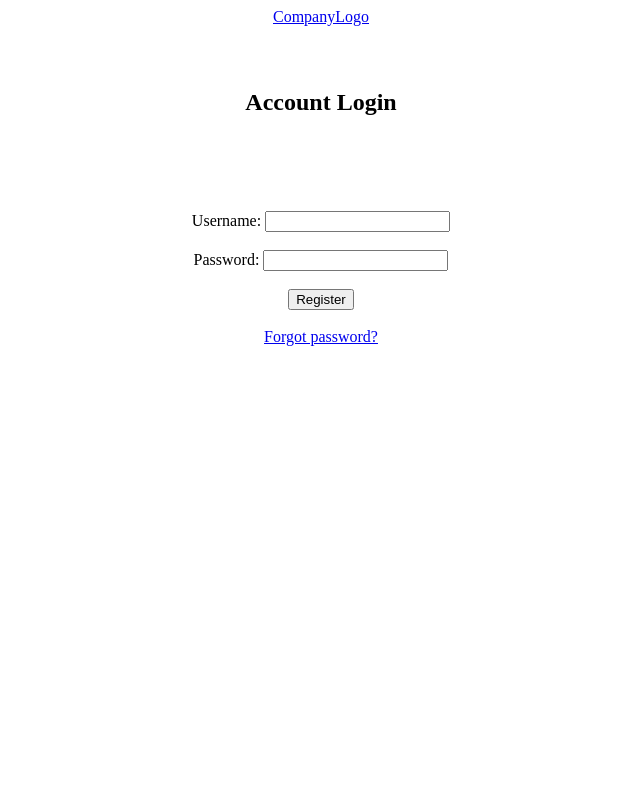
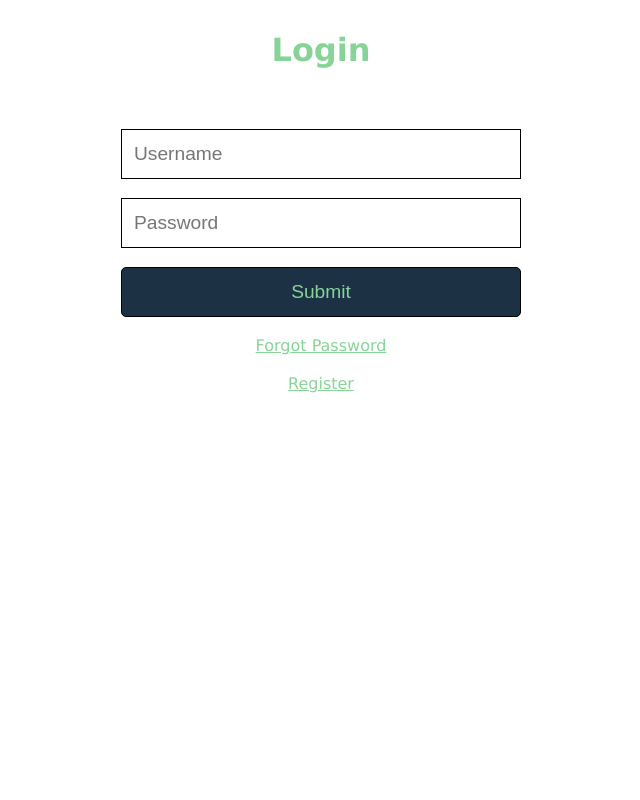
Before and after one commit to venajustin/OnlineFoodStore, a PHP site: page /templates/login.html in a window 1280 px wide. Shown: the whole page, without its empty margins (319-959 px from the left). Run offline with PHP 8.4, Linux system fonts and the light colour scheme.

Commit message:
styling for login and changing password

```diff
--- a/templates/changepassword.html
+++ b/templates/changepassword.html
@@ -19,7 +19,7 @@
           <h1 style="text-align: center">Change Password</h1>
 
 
-          <div style="background-color: var(--dark); width: max(450px); height; max(600px); margin: auto; padding: 25px; padding-top: 2px">
+          <div class = "card">
               <h2 style= "text-align: center">
                   Enter username and new password</h2>
               <br>
@@ -45,7 +45,7 @@
                     <input type="submit" value="Submit">
                     <br>
                     <br>
-                    <a href="login.html">Return to login page</a>
+                    <a style="color: var(--light-primary)"href="login.html">Return to login page</a>
                 </div>
               </form>
           </div>
--- a/templates/login.html
+++ b/templates/login.html
@@ -1,54 +1,51 @@
 <!DOCTYPE html>
-<html>
-    <head>
-        <title>OFS Login</title>
+<html lang="en" dir="ltr">
 
-        <!-- Styling of this page -->
-        <style>
-            /* Moving down body from top of page by 5% */
-            .reg_body {
-                margin: 5%;
-            }
+  <link rel="stylesheet" href="style.css">
 
-            /* Center Header */
-            .header {
-                text-align: center;
-            }
+  <style>
+    body {
+      color: var(--light-primary);
+    }
+    html {
+        background-color: white;
+      height:100%;
 
-            /* Center Body */
-            body {
-                text-align: center;
-            }
-        </style>
-    </head>
+    }
+  </style>
 
-    <body>
-        <div class="header">
-            <a href="./home.html" class="logo">CompanyLogo</a>
-        </div>
+  <head>
+      <meta charset="utf-8">
+      <title>Login</title>
+  </head>
 
-        <div class="reg_body">
-            <h2>Account Login</h2>
+  <body>
 
-            <br>
+          <div class = "card" style="text-align: center">
+              <h1 style= "text-align: center">
+                  Login</h1>
+              <br>
+              <br>
 
-        <div class="reg_body">
-            <form method="post" action="process_login.php">
-                <label for="username">Username:</label>
-                <input type="text" name="username" id="username" required>
+              <form name="myForm">
+                    <input class= "inputField" style="text-indent: 10px" placeholder="Username" type="text" name="username" required>
+                    <br>
+                    <br>
+                    <input class= "inputField" style="text-indent: 10px" placeholder="Password" type="password" id="pwd" name="newpassword" required>
+                    <br>
+                    <br>
 
-                <br><br>
+                <div style="text-align: center">
+                    <input type="submit" class="inputField" value="Submit" style="background-color: var(--dark); color: var(--light-primary); border-radius: 5px">
+                    <br>
+                    <br>
+                    <a style="color: var(--light-primary)"href="changepassword.html">Forgot Password</a>
+                    <br>
+                    <br>
+                    <a style="color: var(--light-primary)"href="register.html">Register</a>
+                </div>
+              </form>
+          </div>
 
-                <label for="password">Password:</label>
-                <input type="password" name="password" id="password" required>
-
-                <br><br>
-
-                <input type="submit" name="register" value="Register">
-                <br>
-                <br>
-                <a href="changepassword.html">Forgot password?</a>
-            </form>
-        </div>
     </body>
 </html>
--- a/templates/style.css
+++ b/templates/style.css
@@ -169,6 +169,28 @@ img {
 	height: 100%;
 }
 
+.card {
+	background-color: white;
+	width: max(450px);
+	height: auto;
+	margin: auto;
+	padding-top: 2px;
+	padding-bottom: 20px;
+	border-radius: 25px;
+	top: 0%;
+}
+.background {
+	width: 100%;
+	height: 100%;
+	background-color: blue;
+}
+.inputField {
+	width: 400px;
+	height: 50px;
+	font-size: larger;
+	border: 1px solid black;
+}
+
 
 
 @media screen and (max-width: 500px) {
```
